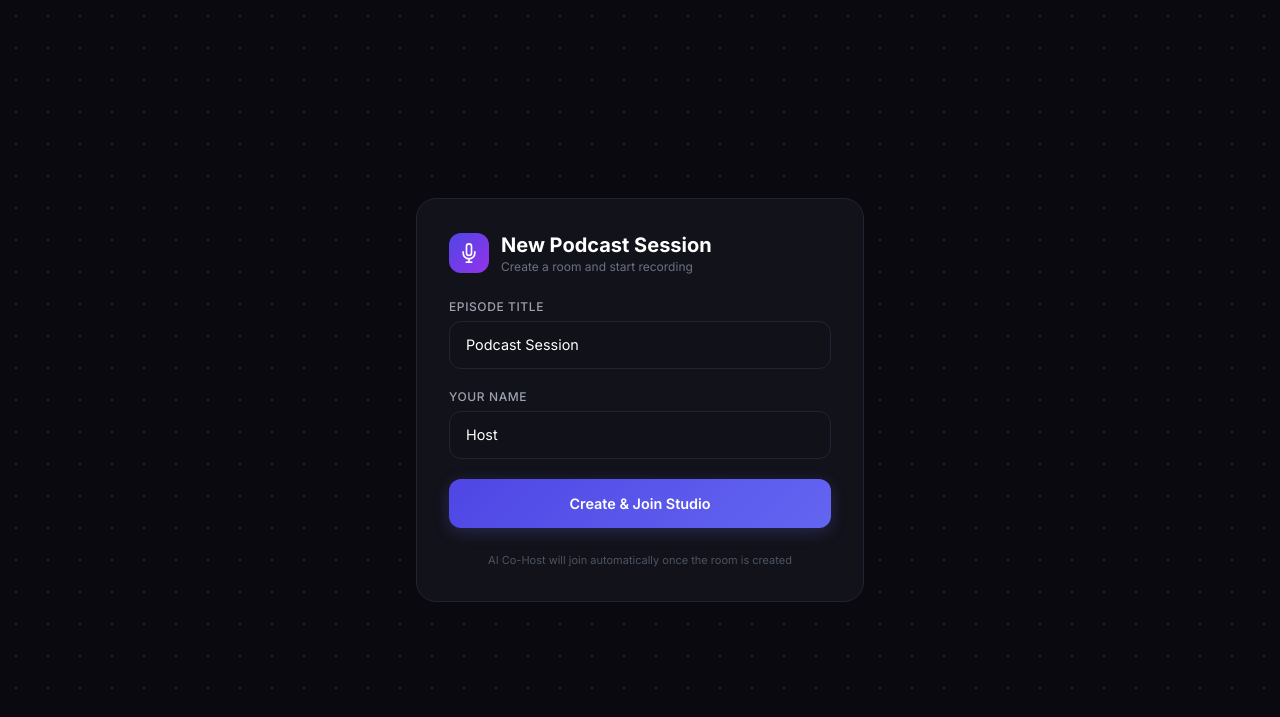
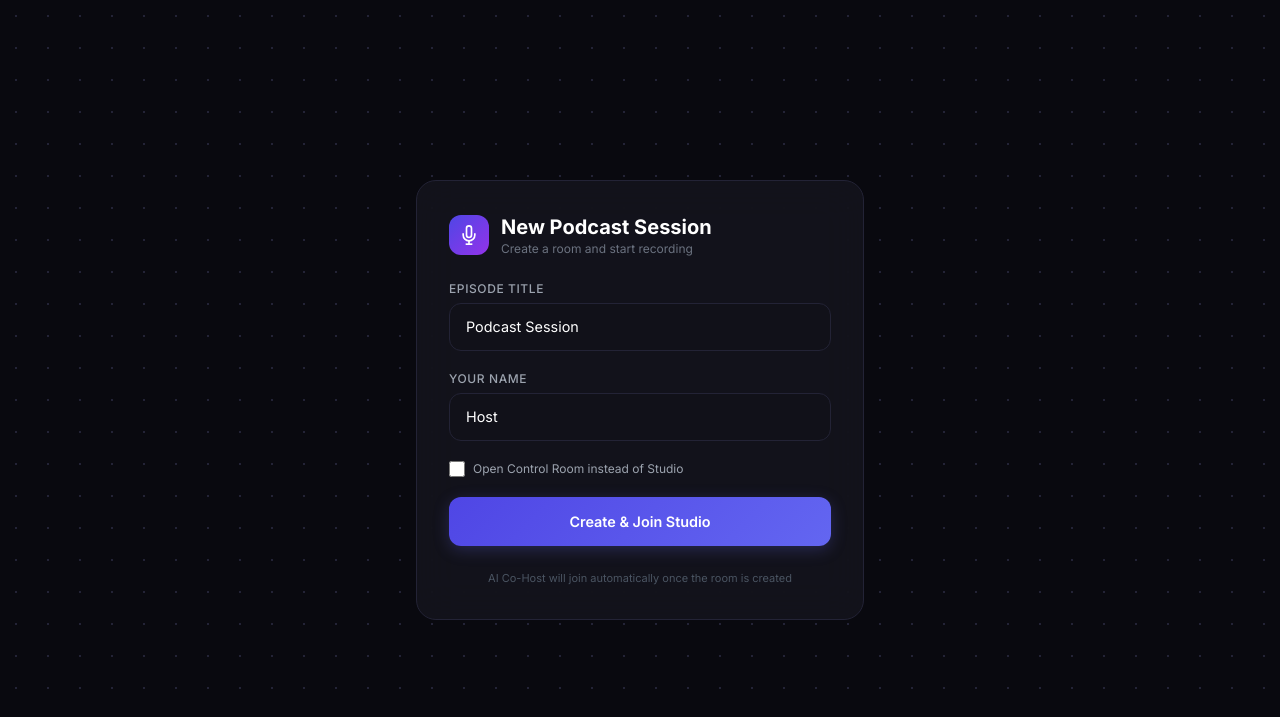
Before and after one commit to MatthewPricePhd/discord-ai-cohost-livekit, a Python web app: template src/web/templates/studio_create.html in a window 1280 px wide. Shown: the top 717 px of the page. Run offline with Jinja, Linux system fonts and the light colour scheme; the template is opened without the code that fills it, so the values that code supplies are empty; some libraries are stand-ins or nearby versions.

Commit message:
feat: add Control Room option to studio create page
Checkbox to open Control Room instead of Studio after creating
a room, routing producers to /control?token=xxx.

Co-Authored-By: Claude Opus 4.6 <noreply@anthropic.com>

```diff
--- a/src/web/templates/studio_create.html
+++ b/src/web/templates/studio_create.html
@@ -131,6 +131,10 @@
                 <label class="block text-xs font-medium text-gray-400 mb-1.5 uppercase tracking-wider">Your Name</label>
                 <input id="host-name" type="text" value="Host" class="input-field" placeholder="e.g., Matthew">
             </div>
+            <div class="flex items-center gap-2 mb-3">
+                <input type="checkbox" id="open-control" class="accent-indigo-500 w-4 h-4 rounded">
+                <label for="open-control" class="text-xs text-gray-400 cursor-pointer">Open Control Room instead of Studio</label>
+            </div>
             <button id="create-btn" onclick="createAndJoin()" class="create-btn">
                 Create &amp; Join Studio
             </button>
@@ -166,8 +170,15 @@
                 });
                 const data = await res.json();
                 if (data.success) {
-                    btn.innerHTML = '<span class="spinner"></span>Joining studio...';
-                    window.location.href = "/studio/join?token=" + data.host_token;
+                    // Check if user wants Control Room instead
+                    const goToControl = document.getElementById("open-control")?.checked;
+                    if (goToControl) {
+                        btn.innerHTML = '<span class="spinner"></span>Opening control room...';
+                        window.location.href = "/control?token=" + data.host_token;
+                    } else {
+                        btn.innerHTML = '<span class="spinner"></span>Joining studio...';
+                        window.location.href = "/studio/join?token=" + data.host_token;
+                    }
                 } else {
                     showError(data.detail || "Failed to create room");
                     resetButton();
```
